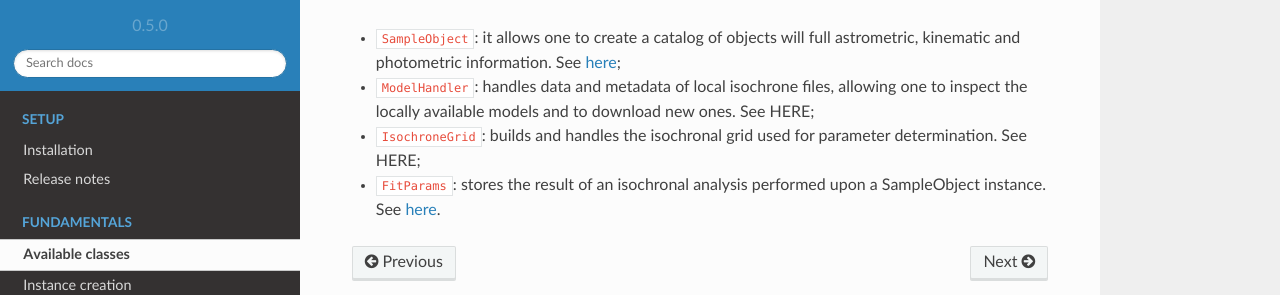
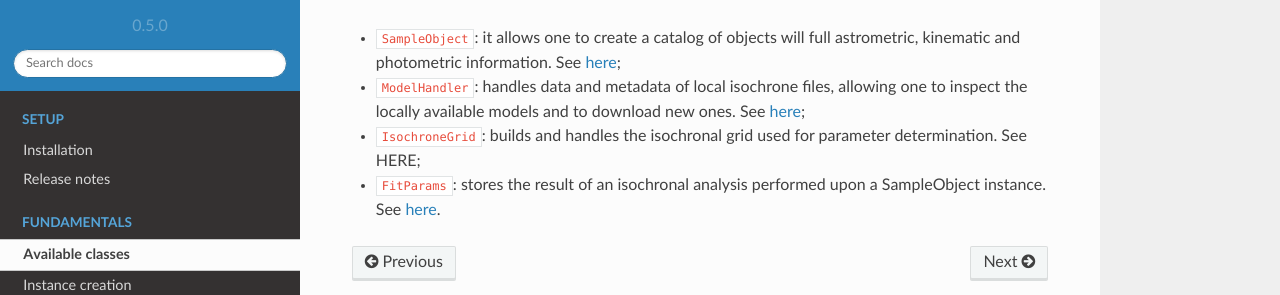
Before and after one commit to vsquicciarini/madys, a Sphinx documentation site: the page built from docs/source/available_classes.rst, in a window 1280 px wide. Shown: the part 182-477 px from the top of the page. Built offline with Sphinx 7.4.7 and the Read the Docs theme 2.0.0, drawn with Linux system fonts in a browser that asks for light colours; part of the change alters nothing that is shown.

```diff
--- a/docs/source/available_classes.rst
+++ b/docs/source/available_classes.rst
@@ -4,6 +4,6 @@ Available classes
 In its current form, MADYS comprises four classes which serve different purposes:
 
 * ``SampleObject``: it allows one to create a catalog of objects will full astrometric, kinematic and photometric information. See `here <https://madys.readthedocs.io/en/latest/instance_creation.html>`_;
-* ``ModelHandler``: handles data and metadata of local isochrone files, allowing one to inspect the locally available models and to download new ones. See HERE;
+* ``ModelHandler``: handles data and metadata of local isochrone files, allowing one to inspect the locally available models and to download new ones. See `here <https://madys.readthedocs.io/en/latest/available_models.html>`_;
 * ``IsochroneGrid``: builds and handles the isochronal grid used for parameter determination. See HERE;
 * ``FitParams``: stores the result of an isochronal analysis performed upon a SampleObject instance. See `here <https://madys.readthedocs.io/en/latest/computation_run.html#the-fitparams-class>`_.
```
